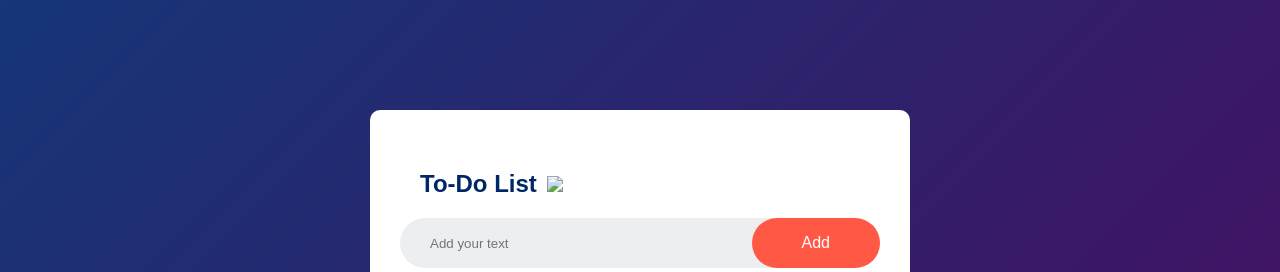
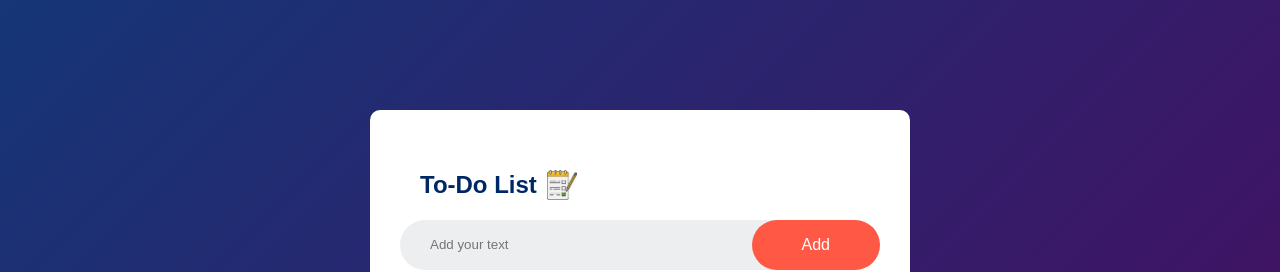
Before and after one commit to Surendra12S/To-Do-App, a plain HTML site: page index.html in a window 1280 px wide. Shown: the top 272 px of the page. Drawn offline with Linux system fonts and the light colour scheme.

Commit message:
Update index.html

```diff
--- a/index.html
+++ b/index.html
@@ -9,7 +9,7 @@
 <body>
     <div class="container">
      <div class="todo-app">
-        <h2>To-Do List <img src="assets/icon.jpg"> </h2>
+        <h2>To-Do List <img src="icon.jpg"> </h2>
 
         <div class="row">
         <input type="text" id="input-box" placeholder="Add your text">
```
